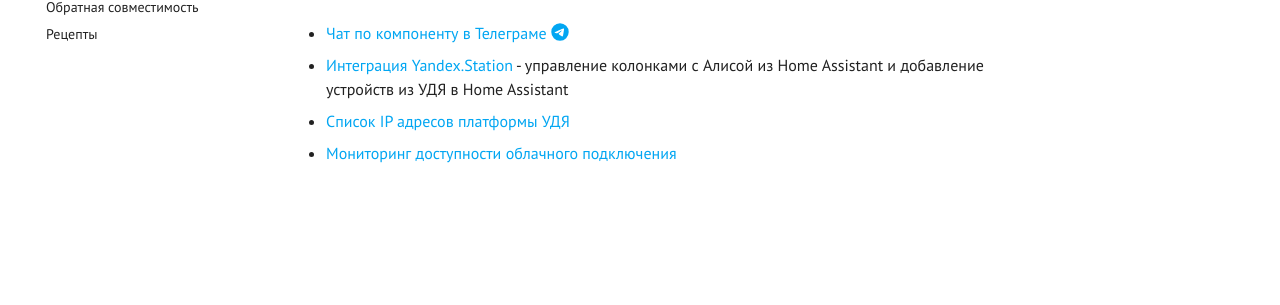
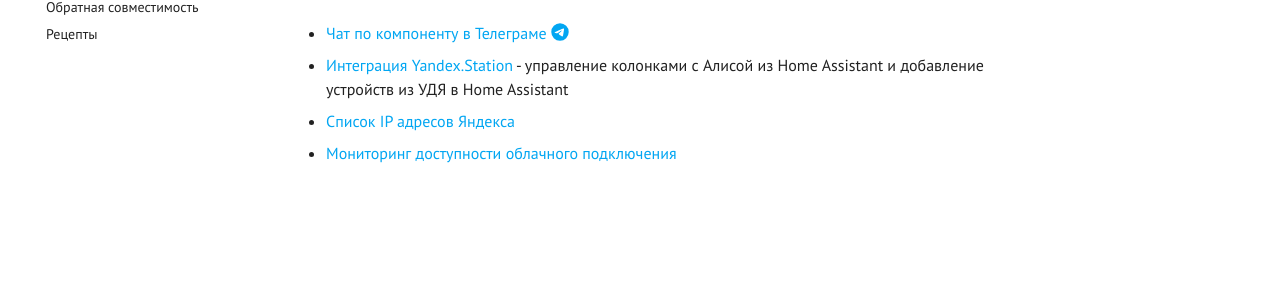
Before and after one commit to dext0r/yandex_smart_home, an MkDocs documentation site: the page built from docs/index.md, in a window 1280 px wide. Shown: the part 427-732 px from the top of the page. Built offline with MkDocs 1.6.1 and Material for MkDocs 9.7.7, drawn with Linux system fonts in a browser that asks for light colours; comment, search, counter and statistics services are not loaded; the version menu is left out.

Commit message:
docs: Change link to Yandex network list

```diff
--- a/docs/index.md
+++ b/docs/index.md
@@ -11,5 +11,5 @@
 ## Полезные ссылки
 * [Чат по компоненту в Телеграме :fontawesome-brands-telegram:](https://t.me/yandex_smart_home)
 * [Интеграция Yandex.Station](https://github.com/AlexxIT/YandexStation) - управление колонками с Алисой из Home Assistant и добавление устройств из УДЯ в Home Assistant
-* [Список IP адресов платформы УДЯ](https://github.com/allmazz/yandex_smart_home_ip)
+* [Список IP адресов Яндекса](https://yandex.ru/ips)
 * [Мониторинг доступности облачного подключения](https://stats.uptimerobot.com/QX83nsXBWW)
```
